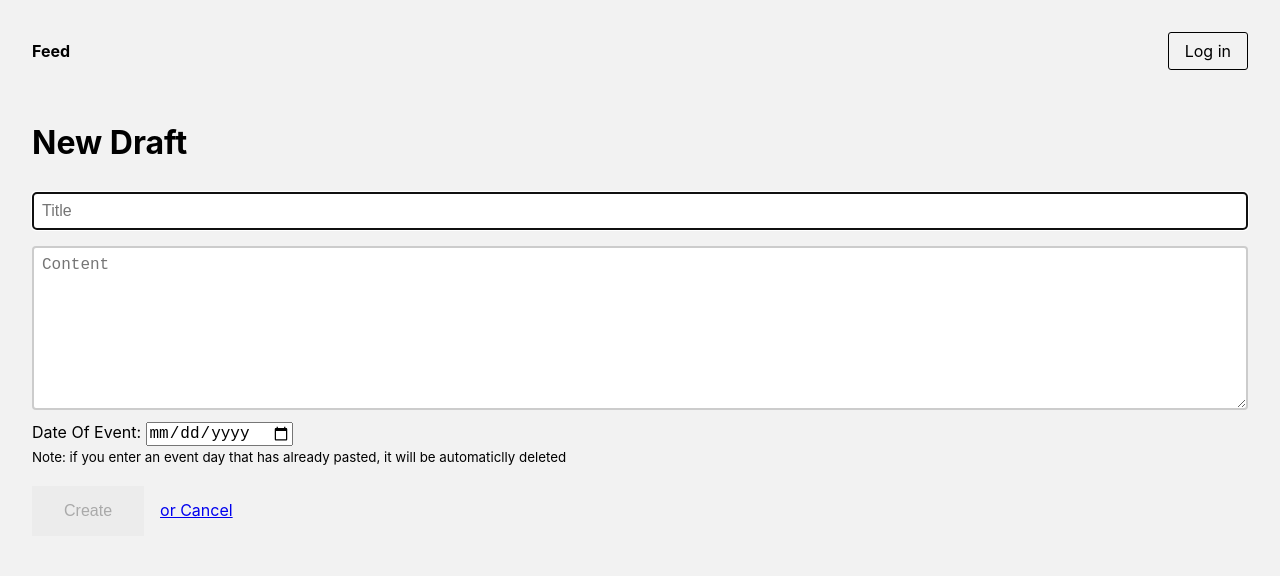
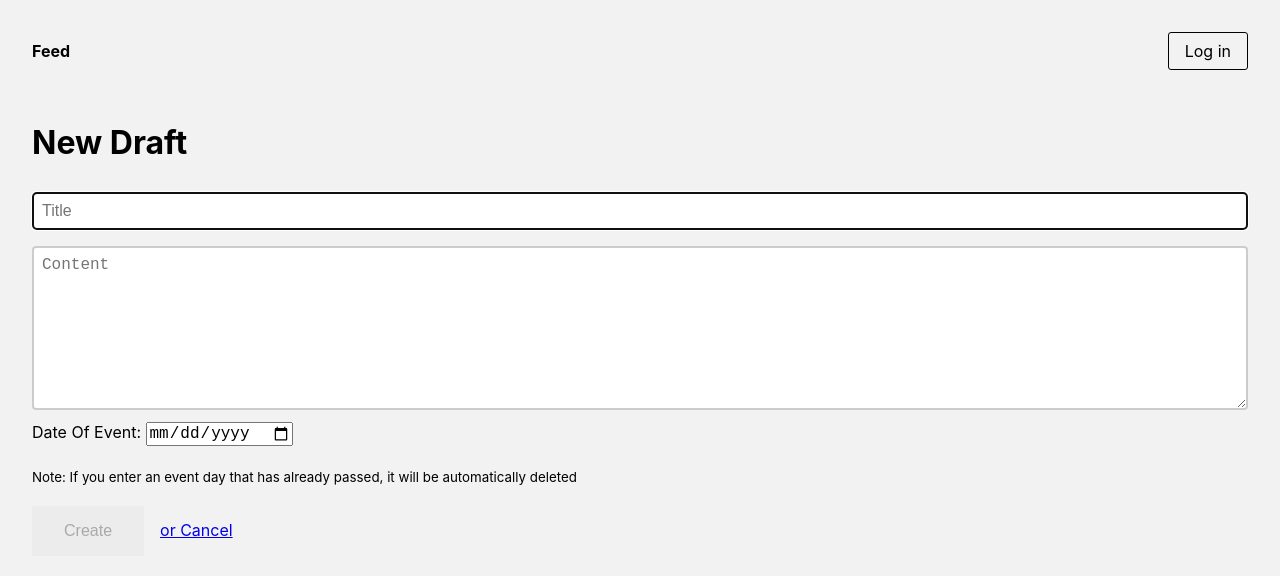
Before and after one commit to justindhillon/ubcevents, a Next.js app: page /create in a window 1280 px wide. Shown: the top 576 px of the page. Built offline with nearby package versions, Linux system fonts and the light colour scheme; no server answers.

Commit message:
modified:   ../pages/create.tsx

```diff
--- a/pages/create.tsx
+++ b/pages/create.tsx
@@ -48,8 +48,8 @@ const Draft: React.FC = () => {
             type="date"
             value={eventDate}
           />
-          <br />
-          <small>Note: if you enter an event day that has already pasted, it will be automaticlly deleted</small>
+          <br /><br />
+          <small><bold>Note:</bold> If you enter an event day that has already passed, it will be automatically deleted</small>
           <br /><br />
           <input disabled={!content || !title || !eventDate} type="submit" value="Create" />
           <a className="back" href="#" onClick={() => Router.push("/")}>
```
